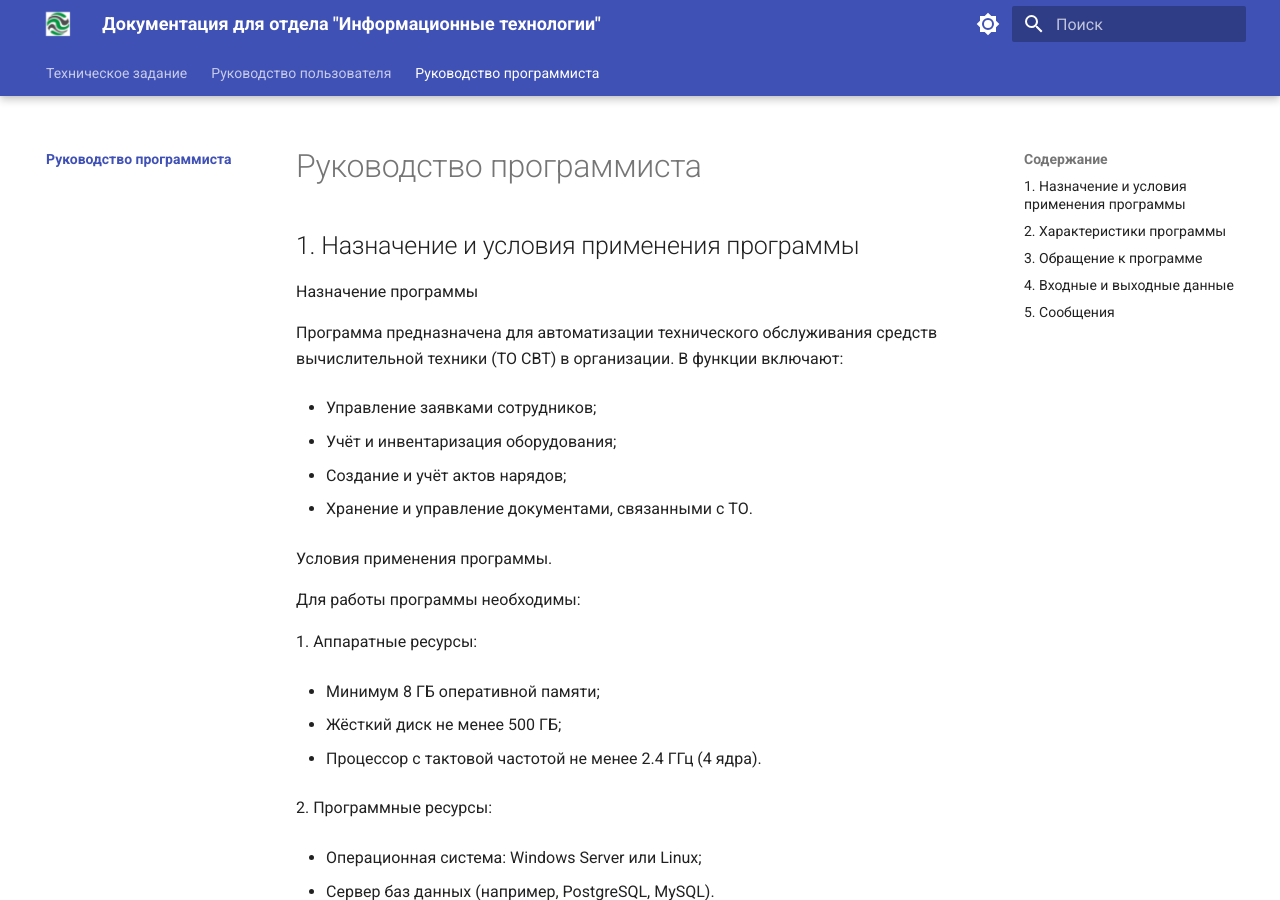
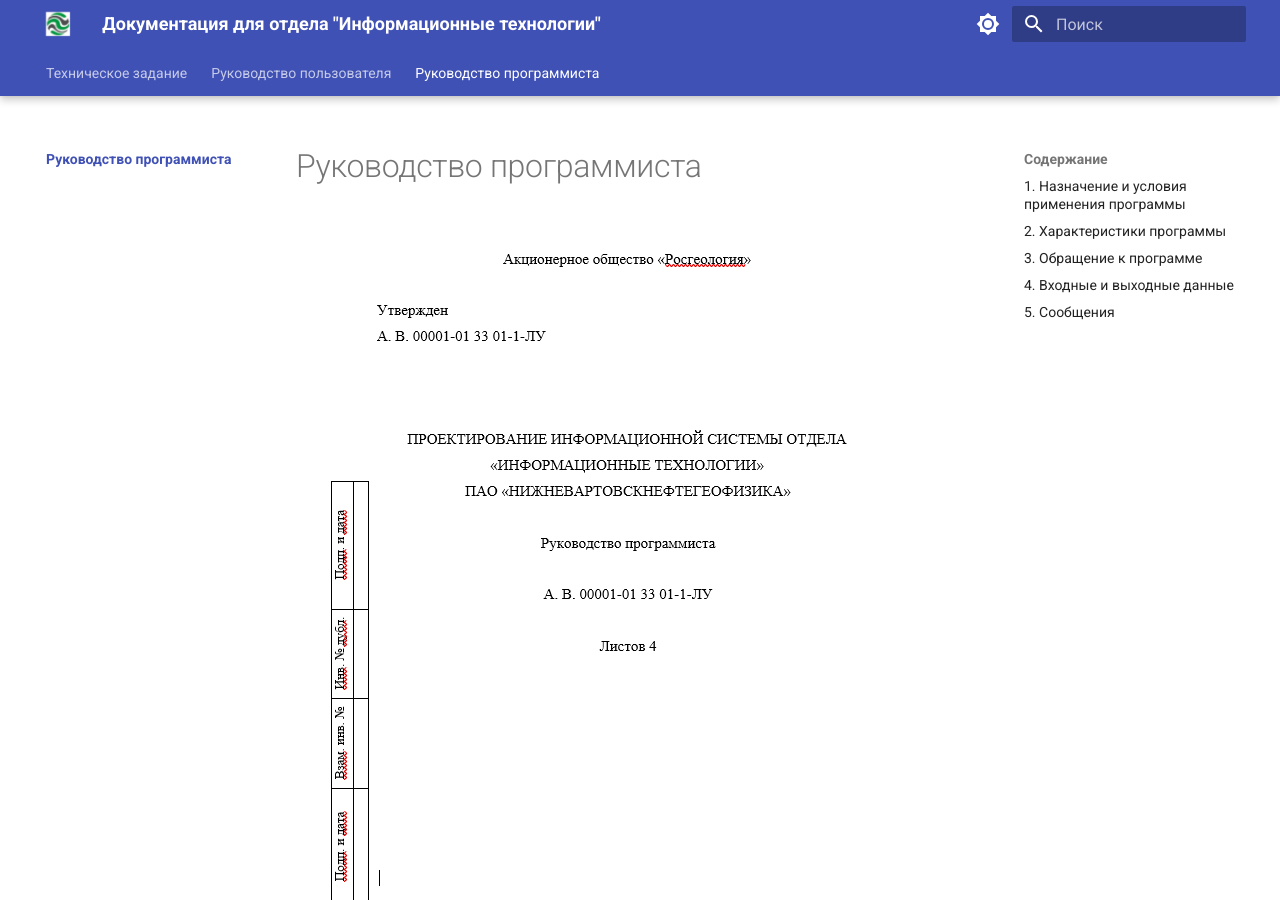
Before and after one commit to RBrazhnik/Docs, an MkDocs documentation site: the page built from docs/pg/index.md, in a window 1280 px wide and 900 px high. Built offline with MkDocs 1.6.1 and Material for MkDocs 9.7.7, drawn with Linux system fonts in a browser that asks for light colours.

Commit message:
return img

```diff
--- a/docs/pg/index.md
+++ b/docs/pg/index.md
@@ -1,6 +1,6 @@
 # Руководство программиста
 
-
+![](./mediaP/p1.png)
 
 ## 1\. Назначение и условия применения программы
 
```
Also changed, not shown: docs/pg/mediaP/p1.png (added).
